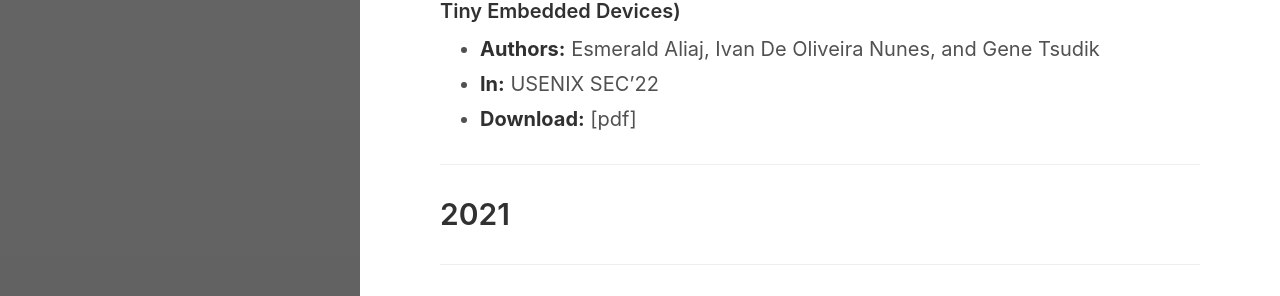
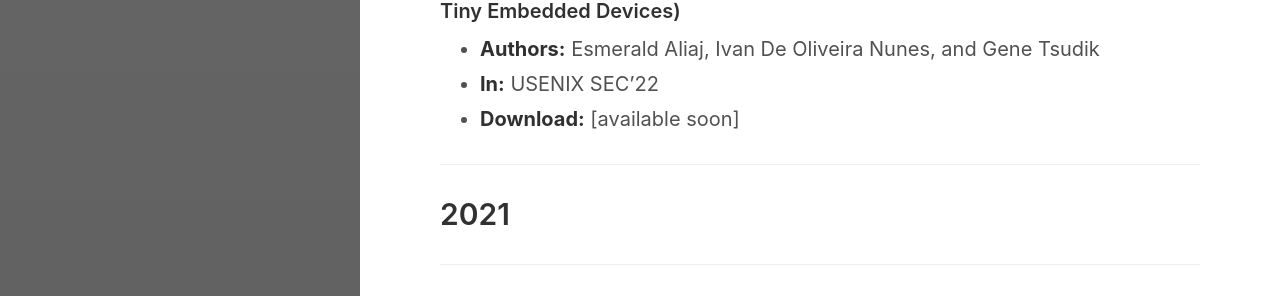
Before and after one commit to ivanolive/ivanolive.github.io, a Jekyll site: the page built from research.md, in a window 1280 px wide. Shown: the part 385-681 px from the top of the page. Built offline with Jekyll 4.4.1, drawn with Linux system fonts in a browser that asks for light colours.

Commit message:
Update research.md

```diff
--- a/research.md
+++ b/research.md
@@ -17,7 +17,7 @@ ___
 #### **\[USENIX SEC'22\]** GAROTA: Generalized Active Root-Of-Trust Architecture (for Tiny Embedded Devices)
 - **Authors:** Esmerald Aliaj, Ivan De Oliveira Nunes, and Gene Tsudik
 - **In:** USENIX SEC'22
-- **Download:** [pdf]
+- **Download:** [available soon]
 
 ___
 
```
